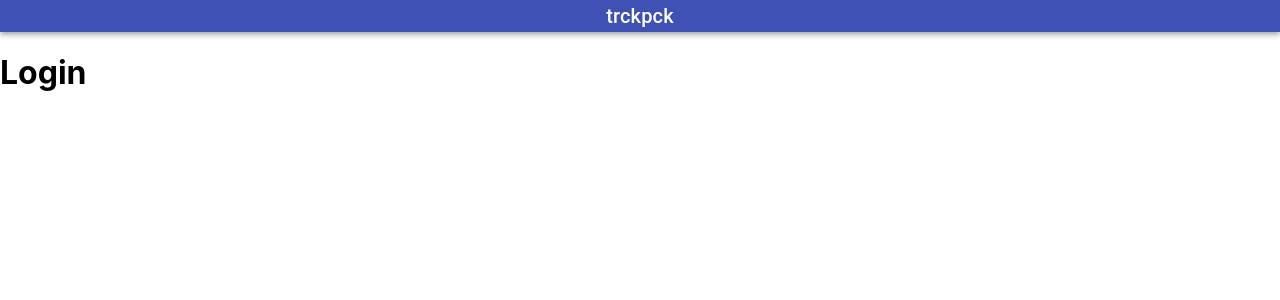
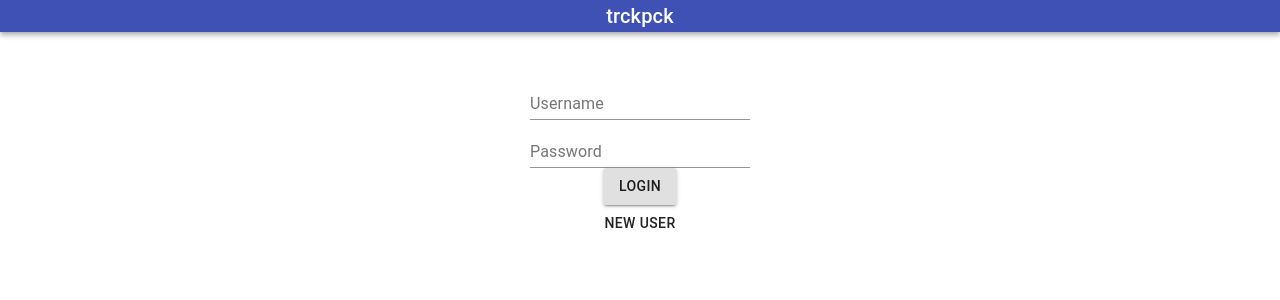
Before and after one commit to erlinvan/kpro2, a React (Create React App) app in the folder frontend/: page /login in a window 1280 px wide. Shown: the top 300 px of the page. Built offline with nearby package versions, Linux system fonts and the light colour scheme.

Commit message:
Frontend/loginpage (#5)
* Add fieds to loginpage

* Render LoginFormat in Login component

* Removed git status file

* Removed spaces

* Added CSS for structure on login page

Co-authored-by: anjarand <anjarand92@gmail.com>

```diff
--- a/frontend/src/Components/Login/Login.tsx
+++ b/frontend/src/Components/Login/Login.tsx
@@ -1,7 +1,8 @@
 import React from 'react'
+import LoginFomat from '../../loginpage/LoginFormat'
 
 const Login = () => {
-    return <h1>Login</h1>
+    return <LoginFomat/>
 }
 
 export default Login
--- /dev/null
+++ b/frontend/src/loginpage/LoginButton.tsx
@@ -0,0 +1,10 @@
+import React from 'react';
+import Button from '@material-ui/core/Button';
+
+const LoginButton= () => {
+    return(
+        <Button variant="contained">LogIn</Button>
+    )
+}
+
+export default LoginButton;
--- /dev/null
+++ b/frontend/src/loginpage/LoginFormat.css
@@ -0,0 +1,8 @@
+.LoginFormat {
+    display: flex;
+    flex-direction: column;
+    align-items: center;
+    justify-content: center;
+    margin: 20px;
+    padding: 20px;
+}
--- /dev/null
+++ b/frontend/src/loginpage/LoginFormat.tsx
@@ -0,0 +1,20 @@
+import React from 'react'
+import UsernameComp from './UsernameComp'
+import PasswordComp from './PasswordComp'
+import LoginButtonUser from './LoginButton'
+import NewUser from './NewUser'
+import './LoginFormat.css'
+import { Grid } from '@material-ui/core'
+
+const LoginFormat = () =>{
+    return (
+        <Grid className="LoginFormat">
+            <UsernameComp/>
+            <PasswordComp/>
+            <LoginButtonUser/>
+            <NewUser/>
+            </Grid>
+    )
+}
+
+export default LoginFormat
--- /dev/null
+++ b/frontend/src/loginpage/NewUser.tsx
@@ -0,0 +1,10 @@
+import React from 'react';
+import Button from '@material-ui/core/Button';
+
+const NewUser= () => {
+    return(
+        <Button>New User</Button>
+    );
+}
+
+export default NewUser;
--- /dev/null
+++ b/frontend/src/loginpage/PasswordComp.tsx
@@ -0,0 +1,10 @@
+import React from 'react'
+import TextField from '@material-ui/core/TextField'
+
+const PasswordComp= () => {
+    return(
+        <TextField id="standard-basic" label="Password" />
+    );
+}
+
+export default PasswordComp;
--- /dev/null
+++ b/frontend/src/loginpage/UsernameComp.tsx
@@ -0,0 +1,10 @@
+import React from 'react'
+import TextField from '@material-ui/core/TextField'
+
+const logincomponents = () => {
+    return(
+        <TextField id="standard-basic" label="Username" />
+    );
+}
+
+export default logincomponents;
```
Also changed, not shown: 1 other file (tests, documents, lock files or other folders).
